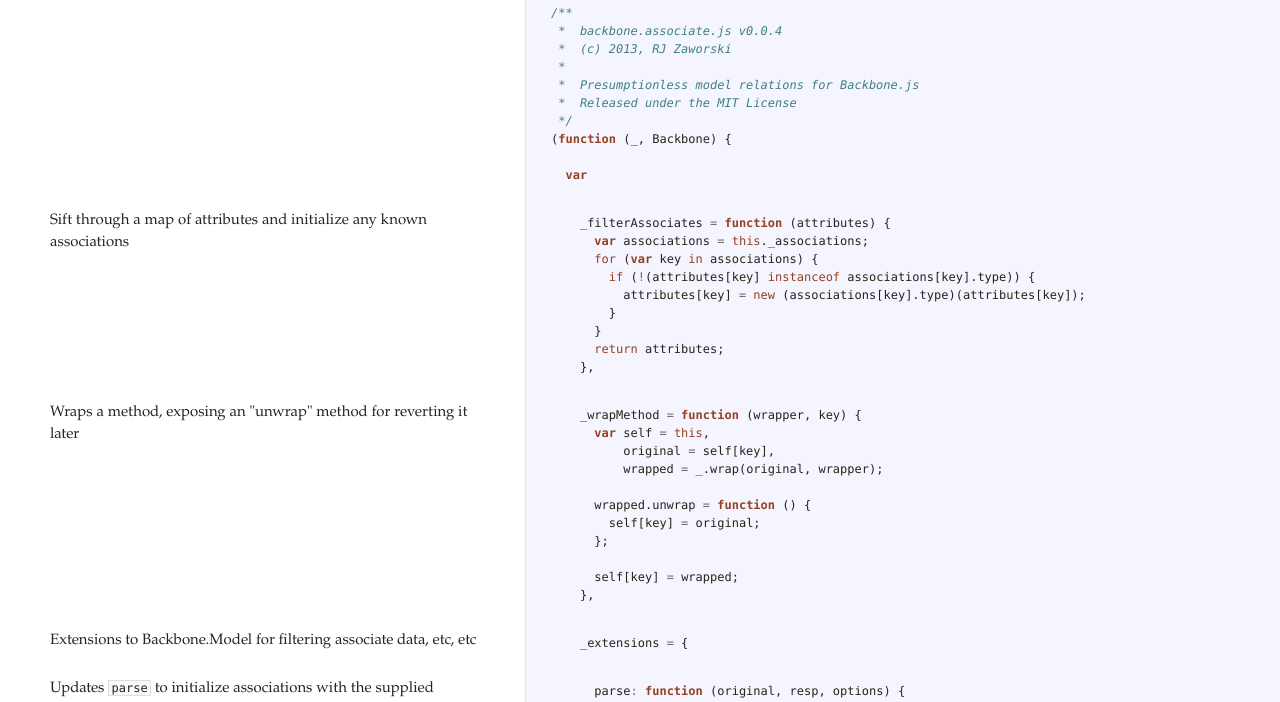
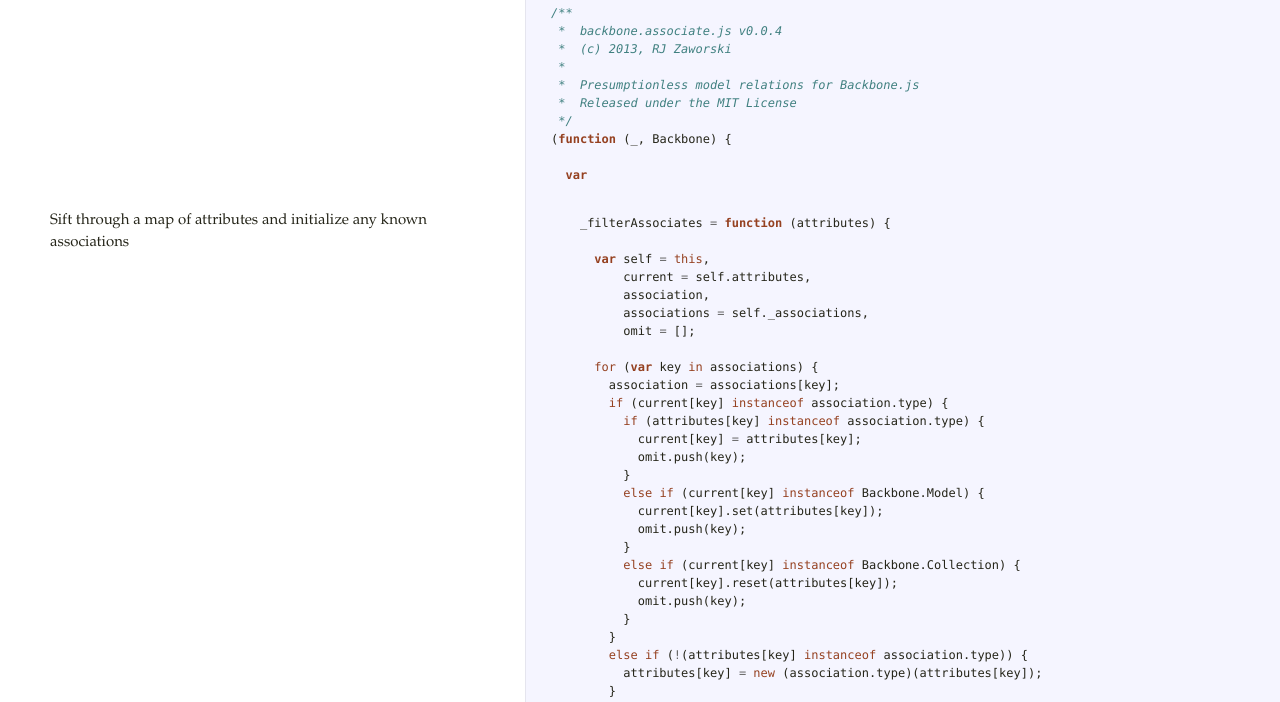
Before and after one commit to rjz/backbone.associate, a website: page docs/backbone.associate.html in a window 1280 px wide. Shown: the part 98-800 px from the top of the page. Drawn offline with Linux system fonts and the light colour scheme.

Commit message:
Rebuilds documentation

```diff
--- a/docs/backbone.associate.html
+++ b/docs/backbone.associate.html
@@ -9,13 +9,35 @@
 
   <span class="kd">var</span>  </pre></div>             </td>           </tr>                               <tr id="section-2">             <td class="docs">               <div class="pilwrap">                 <a class="pilcrow" href="#section-2">&#182;</a>               </div>               <p>Sift through a map of attributes and initialize any
 known associations</p>             </td>             <td class="code">               <div class="highlight"><pre>    <span class="nx">_filterAssociates</span> <span class="o">=</span> <span class="kd">function</span> <span class="p">(</span><span class="nx">attributes</span><span class="p">)</span> <span class="p">{</span>
-      <span class="kd">var</span> <span class="nx">associations</span> <span class="o">=</span> <span class="k">this</span><span class="p">.</span><span class="nx">_associations</span><span class="p">;</span>
+
+      <span class="kd">var</span> <span class="nx">self</span> <span class="o">=</span> <span class="k">this</span><span class="p">,</span>
+          <span class="nx">current</span> <span class="o">=</span> <span class="nx">self</span><span class="p">.</span><span class="nx">attributes</span><span class="p">,</span>
+          <span class="nx">association</span><span class="p">,</span>
+          <span class="nx">associations</span> <span class="o">=</span> <span class="nx">self</span><span class="p">.</span><span class="nx">_associations</span><span class="p">,</span>
+          <span class="nx">omit</span> <span class="o">=</span> <span class="p">[];</span>
+
       <span class="k">for</span> <span class="p">(</span><span class="kd">var</span> <span class="nx">key</span> <span class="k">in</span> <span class="nx">associations</span><span class="p">)</span> <span class="p">{</span>
-        <span class="k">if</span> <span class="p">(</span><span class="o">!</span><span class="p">(</span><span class="nx">attributes</span><span class="p">[</span><span class="nx">key</span><span class="p">]</span> <span class="k">instanceof</span> <span class="nx">associations</span><span class="p">[</span><span class="nx">key</span><span class="p">].</span><span class="nx">type</span><span class="p">))</span> <span class="p">{</span>
-          <span class="nx">attributes</span><span class="p">[</span><span class="nx">key</span><span class="p">]</span> <span class="o">=</span> <span class="k">new</span> <span class="p">(</span><span class="nx">associations</span><span class="p">[</span><span class="nx">key</span><span class="p">].</span><span class="nx">type</span><span class="p">)(</span><span class="nx">attributes</span><span class="p">[</span><span class="nx">key</span><span class="p">]);</span>
+        <span class="nx">association</span> <span class="o">=</span> <span class="nx">associations</span><span class="p">[</span><span class="nx">key</span><span class="p">];</span>
+        <span class="k">if</span> <span class="p">(</span><span class="nx">current</span><span class="p">[</span><span class="nx">key</span><span class="p">]</span> <span class="k">instanceof</span> <span class="nx">association</span><span class="p">.</span><span class="nx">type</span><span class="p">)</span> <span class="p">{</span>
+          <span class="k">if</span> <span class="p">(</span><span class="nx">attributes</span><span class="p">[</span><span class="nx">key</span><span class="p">]</span> <span class="k">instanceof</span> <span class="nx">association</span><span class="p">.</span><span class="nx">type</span><span class="p">)</span> <span class="p">{</span>
+            <span class="nx">current</span><span class="p">[</span><span class="nx">key</span><span class="p">]</span> <span class="o">=</span> <span class="nx">attributes</span><span class="p">[</span><span class="nx">key</span><span class="p">];</span>
+            <span class="nx">omit</span><span class="p">.</span><span class="nx">push</span><span class="p">(</span><span class="nx">key</span><span class="p">);</span>
+          <span class="p">}</span>
+          <span class="k">else</span> <span class="k">if</span> <span class="p">(</span><span class="nx">current</span><span class="p">[</span><span class="nx">key</span><span class="p">]</span> <span class="k">instanceof</span> <span class="nx">Backbone</span><span class="p">.</span><span class="nx">Model</span><span class="p">)</span> <span class="p">{</span>
+            <span class="nx">current</span><span class="p">[</span><span class="nx">key</span><span class="p">].</span><span class="nx">set</span><span class="p">(</span><span class="nx">attributes</span><span class="p">[</span><span class="nx">key</span><span class="p">]);</span>
+            <span class="nx">omit</span><span class="p">.</span><span class="nx">push</span><span class="p">(</span><span class="nx">key</span><span class="p">);</span>
+          <span class="p">}</span>
+          <span class="k">else</span> <span class="k">if</span> <span class="p">(</span><span class="nx">current</span><span class="p">[</span><span class="nx">key</span><span class="p">]</span> <span class="k">instanceof</span> <span class="nx">Backbone</span><span class="p">.</span><span class="nx">Collection</span><span class="p">)</span> <span class="p">{</span>
+            <span class="nx">current</span><span class="p">[</span><span class="nx">key</span><span class="p">].</span><span class="nx">reset</span><span class="p">(</span><span class="nx">attributes</span><span class="p">[</span><span class="nx">key</span><span class="p">]);</span>
+            <span class="nx">omit</span><span class="p">.</span><span class="nx">push</span><span class="p">(</span><span class="nx">key</span><span class="p">);</span>
+          <span class="p">}</span>
+        <span class="p">}</span>
+        <span class="k">else</span> <span class="k">if</span> <span class="p">(</span><span class="o">!</span><span class="p">(</span><span class="nx">attributes</span><span class="p">[</span><span class="nx">key</span><span class="p">]</span> <span class="k">instanceof</span> <span class="nx">association</span><span class="p">.</span><span class="nx">type</span><span class="p">))</span> <span class="p">{</span>
+          <span class="nx">attributes</span><span class="p">[</span><span class="nx">key</span><span class="p">]</span> <span class="o">=</span> <span class="k">new</span> <span class="p">(</span><span class="nx">association</span><span class="p">.</span><span class="nx">type</span><span class="p">)(</span><span class="nx">attributes</span><span class="p">[</span><span class="nx">key</span><span class="p">]);</span>
         <span class="p">}</span>
       <span class="p">}</span>
-      <span class="k">return</span> <span class="nx">attributes</span><span class="p">;</span>
+
+      <span class="k">return</span> <span class="nx">_</span><span class="p">.</span><span class="nx">omit</span><span class="p">(</span><span class="nx">attributes</span><span class="p">,</span> <span class="nx">omit</span><span class="p">);</span>
     <span class="p">},</span></pre></div>             </td>           </tr>                               <tr id="section-3">             <td class="docs">               <div class="pilwrap">                 <a class="pilcrow" href="#section-3">&#182;</a>               </div>               <p>Wraps a method, exposing an "unwrap" method for reverting it later</p>             </td>             <td class="code">               <div class="highlight"><pre>    <span class="nx">_wrapMethod</span> <span class="o">=</span> <span class="kd">function</span> <span class="p">(</span><span class="nx">wrapper</span><span class="p">,</span> <span class="nx">key</span><span class="p">)</span> <span class="p">{</span>
       <span class="kd">var</span> <span class="nx">self</span> <span class="o">=</span> <span class="k">this</span><span class="p">,</span>
           <span class="nx">original</span> <span class="o">=</span> <span class="nx">self</span><span class="p">[</span><span class="nx">key</span><span class="p">],</span>
@@ -26,9 +48,9 @@ known associations</p>             </td>             <td class="code">
       <span class="p">};</span>
 
       <span class="nx">self</span><span class="p">[</span><span class="nx">key</span><span class="p">]</span> <span class="o">=</span> <span class="nx">wrapped</span><span class="p">;</span>
-    <span class="p">},</span></pre></div>             </td>           </tr>                               <tr id="section-4">             <td class="docs">               <div class="pilwrap">                 <a class="pilcrow" href="#section-4">&#182;</a>               </div>               <p>Extensions to Backbone.Model for filtering associate data, etc, etc</p>             </td>             <td class="code">               <div class="highlight"><pre>    <span class="nx">_extensions</span> <span class="o">=</span> <span class="p">{</span></pre></div>             </td>           </tr>                               <tr id="section-5">             <td class="docs">               <div class="pilwrap">                 <a class="pilcrow" href="#section-5">&#182;</a>               </div>               <p>Updates <code>parse</code> to initialize associations with the supplied attributes </p>             </td>             <td class="code">               <div class="highlight"><pre>      <span class="nx">parse</span><span class="o">:</span> <span class="kd">function</span> <span class="p">(</span><span class="nx">original</span><span class="p">,</span> <span class="nx">resp</span><span class="p">,</span> <span class="nx">options</span><span class="p">)</span> <span class="p">{</span>
+    <span class="p">},</span></pre></div>             </td>           </tr>                               <tr id="section-4">             <td class="docs">               <div class="pilwrap">                 <a class="pilcrow" href="#section-4">&#182;</a>               </div>               <p>Extensions to Backbone.Model for filtering associate data, etc, etc</p>             </td>             <td class="code">               <div class="highlight"><pre>    <span class="nx">_extensions</span> <span class="o">=</span> <span class="p">{</span></pre></div>             </td>           </tr>                               <tr id="section-5">             <td class="docs">               <div class="pilwrap">                 <a class="pilcrow" href="#section-5">&#182;</a>               </div>               <p>Updates <code>set</code> to handle supplied attributes</p>             </td>             <td class="code">               <div class="highlight"><pre>      <span class="nx">set</span><span class="o">:</span> <span class="kd">function</span> <span class="p">(</span><span class="nx">original</span><span class="p">,</span> <span class="nx">attrs</span><span class="p">,</span> <span class="nx">options</span><span class="p">)</span> <span class="p">{</span>
         <span class="kd">var</span> <span class="nx">self</span> <span class="o">=</span> <span class="k">this</span><span class="p">,</span>
-            <span class="nx">attributes</span> <span class="o">=</span> <span class="nx">_</span><span class="p">.</span><span class="nx">defaults</span><span class="p">(</span><span class="nx">_</span><span class="p">.</span><span class="nx">clone</span><span class="p">(</span><span class="nx">resp</span><span class="p">),</span> <span class="nx">self</span><span class="p">.</span><span class="nx">attributes</span><span class="p">,</span> <span class="nx">self</span><span class="p">.</span><span class="nx">defaults</span><span class="p">);</span>
+            <span class="nx">attributes</span> <span class="o">=</span> <span class="nx">_</span><span class="p">.</span><span class="nx">isObject</span><span class="p">(</span><span class="nx">attrs</span><span class="p">)</span> <span class="o">?</span> <span class="nx">_</span><span class="p">.</span><span class="nx">clone</span><span class="p">(</span><span class="nx">attrs</span><span class="p">)</span> <span class="o">:</span> <span class="p">{};</span>
         <span class="k">return</span> <span class="nx">original</span><span class="p">.</span><span class="nx">call</span><span class="p">(</span><span class="nx">self</span><span class="p">,</span> <span class="nx">_filterAssociates</span><span class="p">.</span><span class="nx">call</span><span class="p">(</span><span class="nx">self</span><span class="p">,</span> <span class="nx">attributes</span><span class="p">),</span> <span class="nx">options</span><span class="p">);</span>
       <span class="p">},</span></pre></div>             </td>           </tr>                               <tr id="section-6">             <td class="docs">               <div class="pilwrap">                 <a class="pilcrow" href="#section-6">&#182;</a>               </div>               <p>Updates <code>toJSON</code> to serialize associated objects</p>             </td>             <td class="code">               <div class="highlight"><pre>      <span class="nx">toJSON</span><span class="o">:</span> <span class="kd">function</span> <span class="p">(</span><span class="nx">original</span><span class="p">,</span> <span class="nx">options</span><span class="p">)</span> <span class="p">{</span>
         <span class="kd">var</span> <span class="nx">self</span> <span class="o">=</span> <span class="k">this</span><span class="p">,</span>
```
